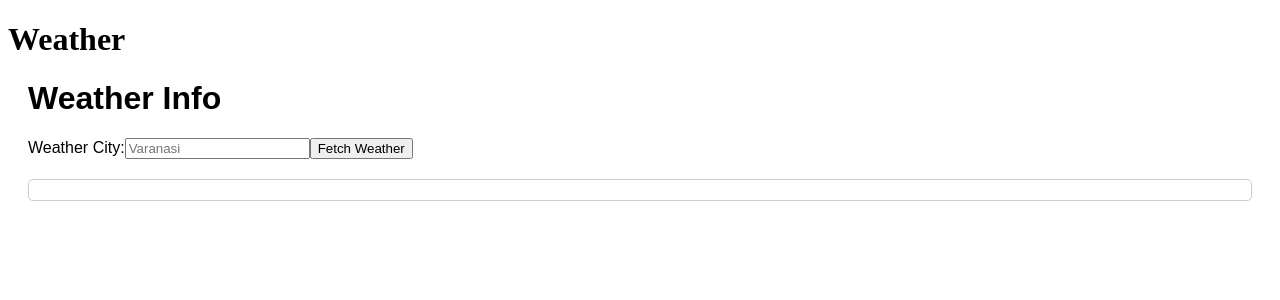
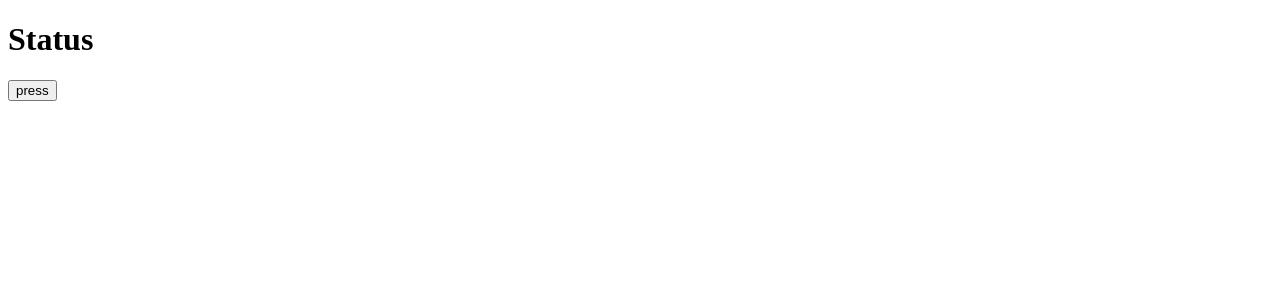
Before and after one commit to codersachin123/myreact, a React (Create React App) app: page / in a window 1280 px wide. Shown: the top 300 px of the page. Built offline with nearby package versions, Linux system fonts and the light colour scheme.

Commit message:
example
adding a simple button on react

```diff
--- a/src/App.js
+++ b/src/App.js
@@ -1,9 +1,9 @@
-import WeatherInfo from "./components/WeatherInfo";
+import Status from "./components/Status";
 function App() {
     return (
 <div className="App">
-    <h1>Weather</h1>
-    <WeatherInfo></WeatherInfo>
+    <h1>Status</h1>
+    <Status></Status>
     </div>
     )
 }
--- /dev/null
+++ b/src/components/Status.js
@@ -0,0 +1,12 @@
+import React, { useState } from 'react';
+const Status = () => {
+
+  return (
+    <button> press</button>
+  );
+}
+
+
+
+
+export default Status;
```
